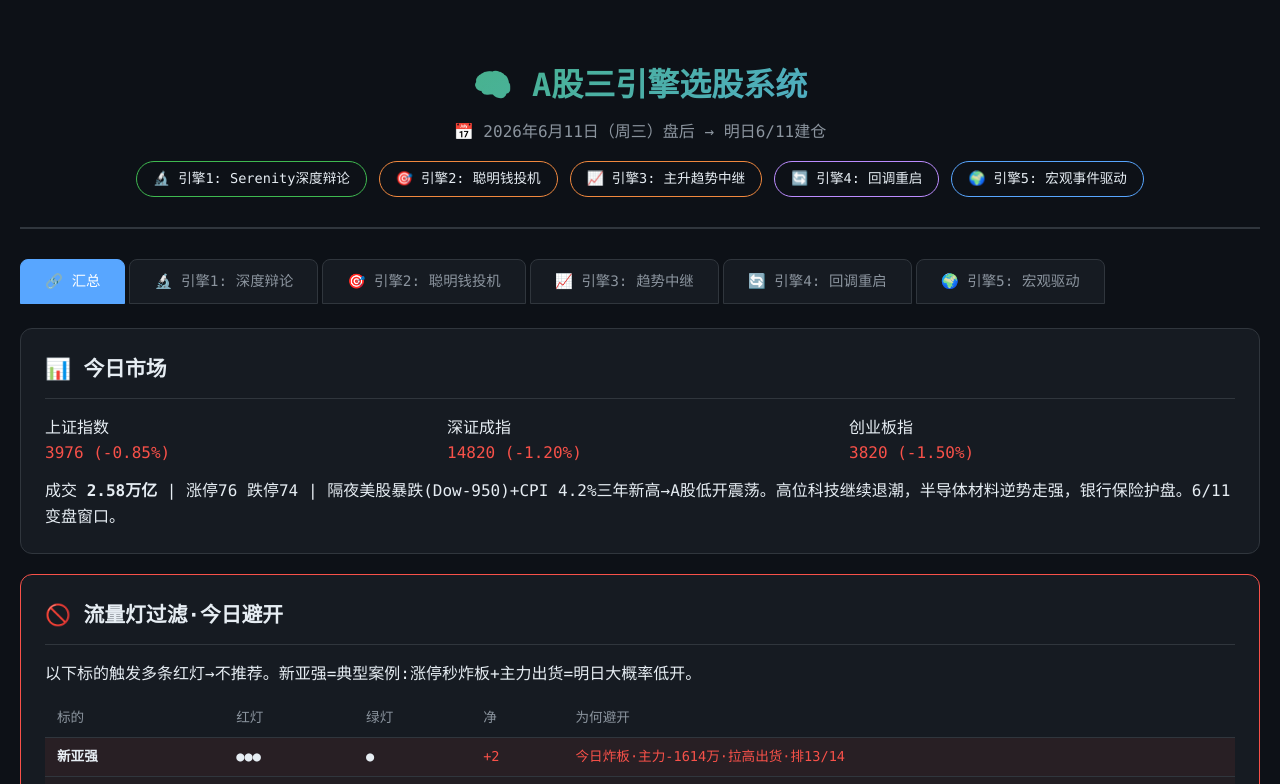
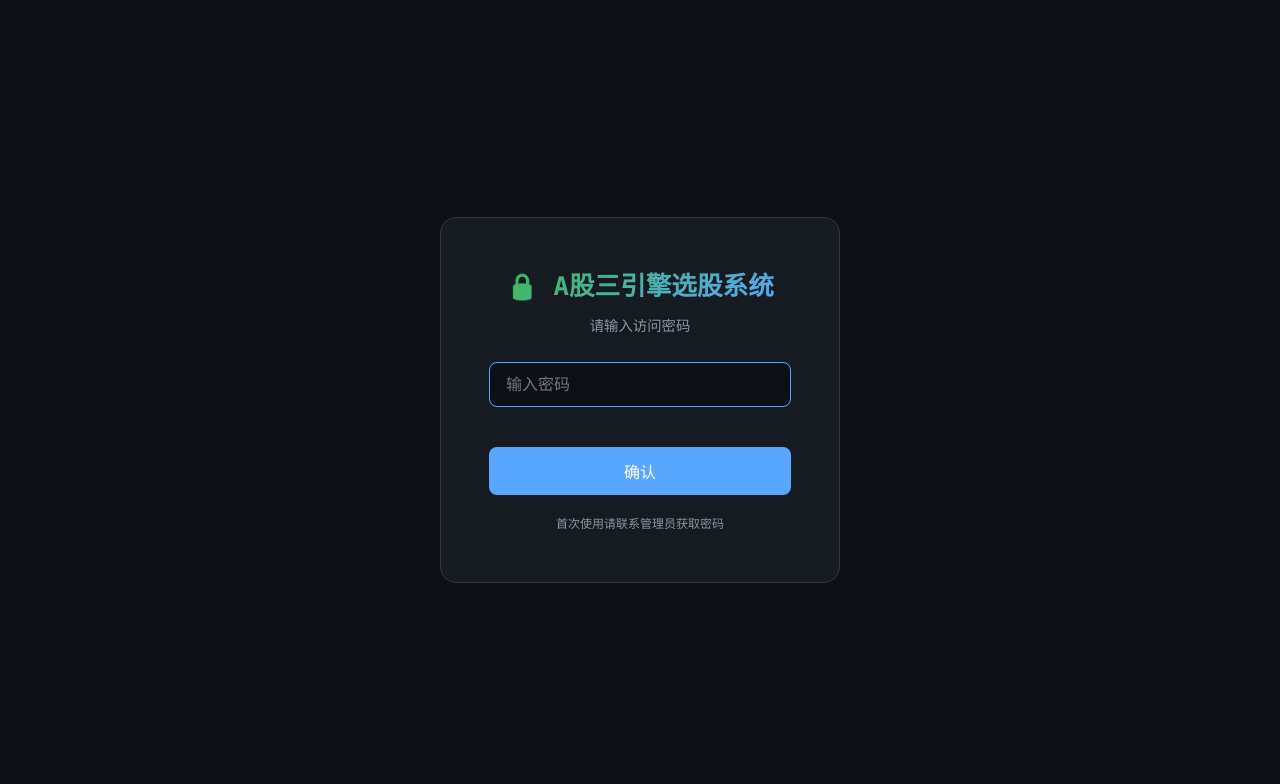
Before and after one commit to chow931124-png/engine-finder, a website: page dashboard.html in a window 1280 px wide. Shown: the top 784 px of the page. Drawn offline with Linux system fonts and the light colour scheme.

Commit message:
fix: 加回密码验证+自动日期

```diff
--- a/dashboard.html
+++ b/dashboard.html
@@ -96,15 +96,41 @@
   .badge-orange { background:rgba(240,136,62,.2); color:var(--orange); }
 
   .tag { display:inline-block; padding:3px 10px; border-radius:12px; font-size:0.8em; border:1px solid var(--border); margin:2px; }
+
+  /* Login overlay */
+  .login-overlay { position:fixed; inset:0; background:var(--bg); display:flex; align-items:center; justify-content:center; z-index:9999; }
+  .login-overlay.hidden { display:none; }
+  .login-box { background:var(--card); border:1px solid var(--border); border-radius:16px; padding:48px; max-width:400px; width:90%; text-align:center; }
+  .login-box h1 { font-size:1.6em; margin-bottom:8px; background:linear-gradient(135deg,var(--green),var(--blue)); -webkit-background-clip:text; -webkit-text-fill-color:transparent; }
+  .login-box p { color:var(--dim); font-size:0.9em; margin-bottom:24px; }
+  .login-box input { width:100%; padding:12px 16px; background:var(--bg); border:1px solid var(--border); border-radius:8px; color:var(--text); font-size:1em; outline:none; box-sizing:border-box; font-family:inherit; }
+  .login-box input:focus { border-color:var(--blue); }
+  .login-box .error { color:var(--red); font-size:0.85em; margin-top:8px; min-height:1.2em; }
+  .login-box button { margin-top:16px; width:100%; padding:12px; border:none; border-radius:8px; background:var(--blue); color:#fff; font-size:1em; cursor:pointer; font-family:inherit; }
+  .login-box button:hover { opacity:.85; }
+  .login-box .hint { color:var(--dim); font-size:0.75em; margin-top:20px; }
 </style>
 </head>
 <body>
+
+<!-- ====== LOGIN OVERLAY ====== -->
+<div class="login-overlay" id="loginOverlay">
+  <div class="login-box">
+    <h1>🔒 A股三引擎选股系统</h1>
+    <p>请输入访问密码</p>
+    <input type="password" id="loginPass" placeholder="输入密码" autocomplete="off" />
+    <div class="error" id="loginError"></div>
+    <button onclick="verifyLogin()">确认</button>
+    <div class="hint">首次使用请联系管理员获取密码</div>
+  </div>
+</div>
+
 <div class="container">
 
 <!-- ====== HEADER ====== -->
 <div class="header">
   <h1>🧠 A股三引擎选股系统</h1>
-  <div class="date">📅 2026年6月11日（周三）盘后 → 明日6/11建仓</div>
+  <div class="date" id="header-date"></div>
   <div class="engines">
     <span class="engine-badge" style="border-color:var(--green)">🔬 引擎1: Serenity深度辩论</span>
     <span class="engine-badge" style="border-color:var(--orange)">🎯 引擎2: 聪明钱投机</span>
@@ -1182,6 +1208,25 @@
 </div><!-- /container -->
 
 <script>
+var PASS_HASH = 'JbdByKUJANGwD07eQ2olhfdiximtx+kQWvSNZ+YXvkE=';
+
+function verifyLogin() {
+  var input = document.getElementById('loginPass');
+  var err = document.getElementById('loginError');
+  crypto.subtle.digest('SHA-256', new TextEncoder().encode(input.value)).then(function(hash){
+    var b64 = btoa(String.fromCharCode.apply(null, new Uint8Array(hash)));
+    if (b64 === PASS_HASH) {
+      document.getElementById('loginOverlay').classList.add('hidden');
+      sessionStorage.setItem('stock_auth', '1');
+      err.textContent = '';
+    } else {
+      err.textContent = '❌ 密码错误，请重试';
+      input.value = '';
+      input.focus();
+    }
+  });
+}
+
 function switchTab(name) {
   document.querySelectorAll('.tab-content').forEach(function(t){t.classList.remove('active')});
   document.querySelectorAll('.tab').forEach(function(t){t.classList.remove('active')});
@@ -1192,6 +1237,28 @@ function switchTab(name) {
   });
   window.scrollTo(0,0);
 }
+
+// 日期自动更新
+(function() {
+  var weekdays = ['日','一','二','三','四','五','六'];
+  var d = new Date();
+  var t = new Date(d);
+  t.setDate(d.getDate() + 1);
+  function fmt(x) { return x.getFullYear()+'年'+(x.getMonth()+1)+'月'+x.getDate()+'日'; }
+  var el = document.getElementById('header-date');
+  if (el) el.textContent = '📅 '+fmt(d)+'（周'+weekdays[d.getDay()]+'）盘后 → 明日'+fmt(t)+'建仓';
+})();
+
+// 密码验证初始化
+document.addEventListener('DOMContentLoaded', function() {
+  var input = document.getElementById('loginPass');
+  if (sessionStorage.getItem('stock_auth') === '1') {
+    document.getElementById('loginOverlay').classList.add('hidden');
+  } else if (input) {
+    input.addEventListener('keydown', function(e) { if (e.key === 'Enter') verifyLogin(); });
+    setTimeout(function(){ input.focus(); }, 100);
+  }
+});
 </script>
 
 </body>
```
